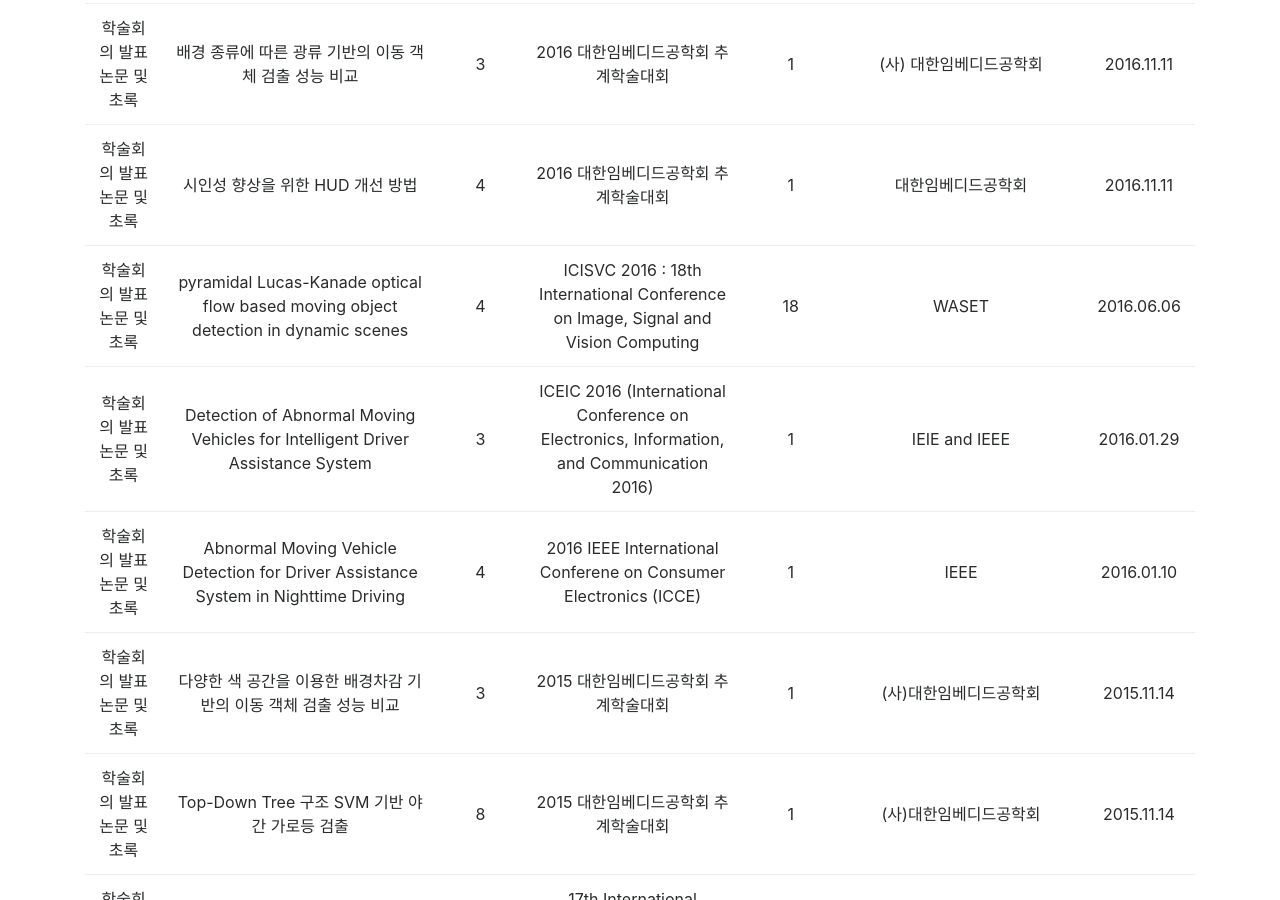
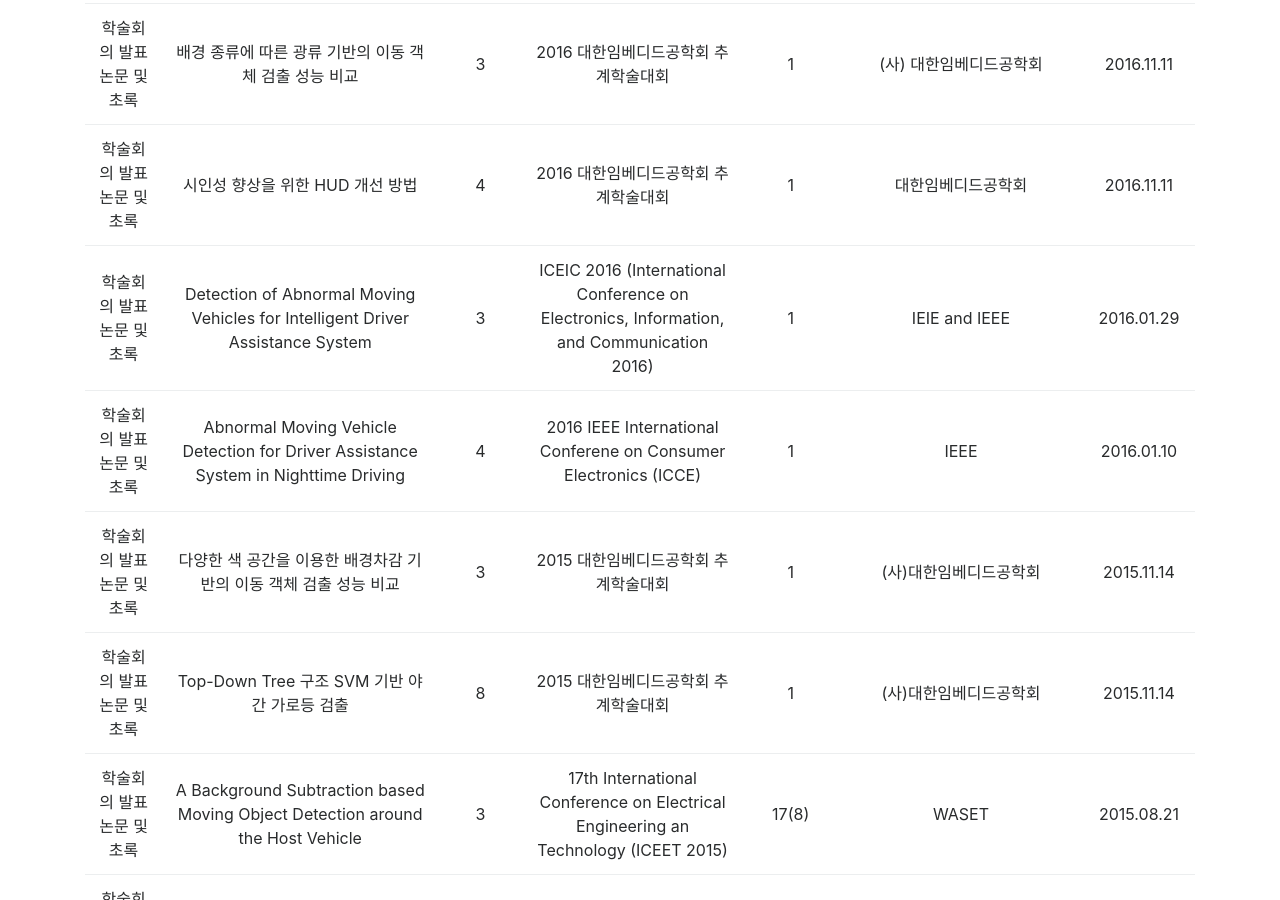
Before and after one commit to YU-MSP/yu-msp.github.io, a Jekyll site: the page built from publications.html, in a window 1280 px wide and 900 px high, scrolled down 9859 px. Built offline with Jekyll 4.4.1, drawn with Linux system fonts in a browser that asks for light colours; nearby versions of some CDN libraries.

Commit message:
Update publications.html
to verify test,  one conference paper is deleted.
title: pyramidal Lucas-Kanade optical flow based moving object detection in dynamic scenes

```diff
--- a/publications.html
+++ b/publications.html
@@ -891,15 +891,6 @@ title: Publications
 			</tr>
 			<tr>
 				<td>학술회의 발표논문 및 초록</td>
-				<td>pyramidal Lucas-Kanade optical flow based moving object detection in dynamic scenes</td>
-				<td>4</td>
-				<td>ICISVC 2016 : 18th International Conference on Image, Signal and Vision Computing</td>
-				<td>18</td>
-				<td>WASET</td>
-				<td>2016.06.06</td>
-			</tr>
-			<tr>
-				<td>학술회의 발표논문 및 초록</td>
 				<td>Detection of Abnormal Moving Vehicles for Intelligent Driver Assistance System</td>
 				<td>3</td>
 				<td>ICEIC 2016 (International Conference on Electronics, Information, and Communication 2016)</td>
```
